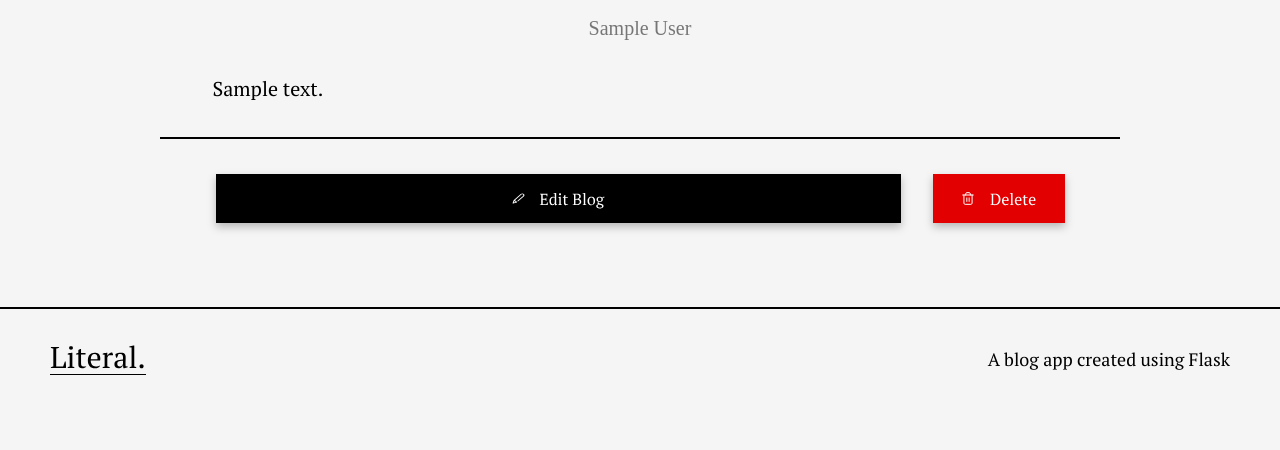
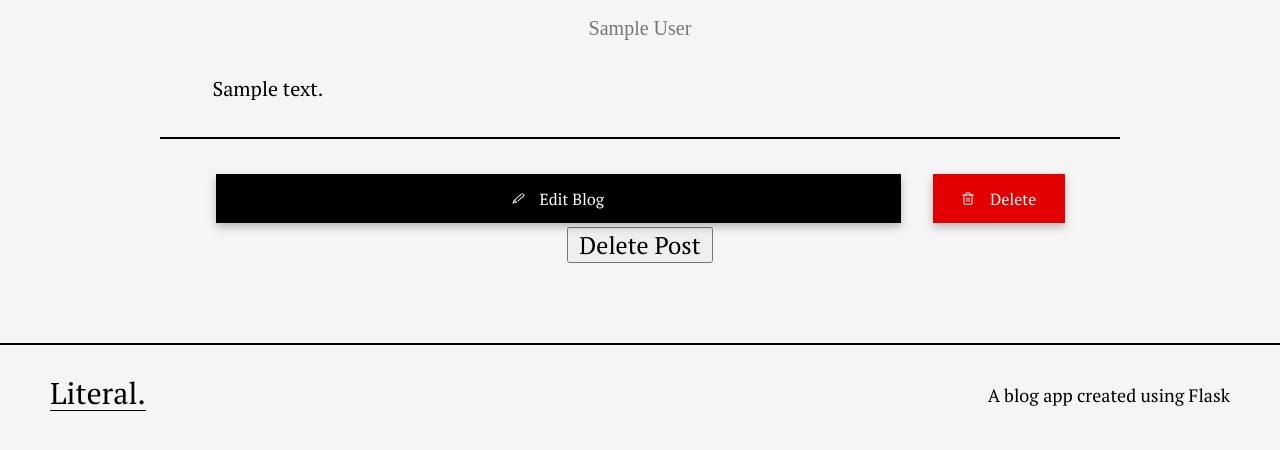
Before and after one commit to aadhavanpl/literal, a Flask app: page /blog/1 in a window 1280 px wide. Shown: the part 287-737 px from the top of the page. Run offline with Flask 2, Linux system fonts and the light colour scheme; tables that the repository leaves empty hold one stand-in row (values such as "Sample post").

Commit message:
moved delete to blog page

```diff
--- a/app.py
+++ b/app.py
@@ -24,6 +24,16 @@ def blog(id):
     post = conn.execute('SELECT * FROM posts WHERE id=?', (id,)).fetchone()
     conn.close()
     return render_template('blog.html', posts=post)
+
+@app.route('/blog/<int:id>/delete', methods=('POST',))
+def delete(id):
+    post = get_post(id)
+    conn = get_db_connection()
+    conn.execute('DELETE FROM posts WHERE id = ?', (id,))
+    conn.commit()
+    conn.close()
+    flash('"{}" was successfully deleted!'.format(post['title']))
+    return redirect(url_for('index'))
 
 @app.route('/blog/edit/<int:id>', methods=('GET', 'POST'))
 def edit(id):
@@ -53,16 +63,6 @@ def edit(id):
             return redirect(url_for('index'))
 
     return render_template('edit.html', post=post)
-
-@app.route('/blog/edit/<int:id>/delete', methods=('POST',))
-def delete(id):
-    post = get_post(id)
-    conn = get_db_connection()
-    conn.execute('DELETE FROM posts WHERE id = ?', (id,))
-    conn.commit()
-    conn.close()
-    flash('"{}" was successfully deleted!'.format(post['title']))
-    return redirect(url_for('index'))
 
 @app.route('/')
 def index():
--- a/templates/blog.html
+++ b/templates/blog.html
@@ -19,5 +19,8 @@
                 <img src='/static/delete-button.svg' class="delete-button" />
             </a>
         </div>
+        <form action="{{ url_for('delete', id=posts['id']) }}" method="post">
+            <input type="submit" value="Delete Post" onclick="return confirm('Are you sure you want to delete this post?')">
+        </form>
     </div>
 {% endblock %}
```
Also changed, not shown: database.db.
